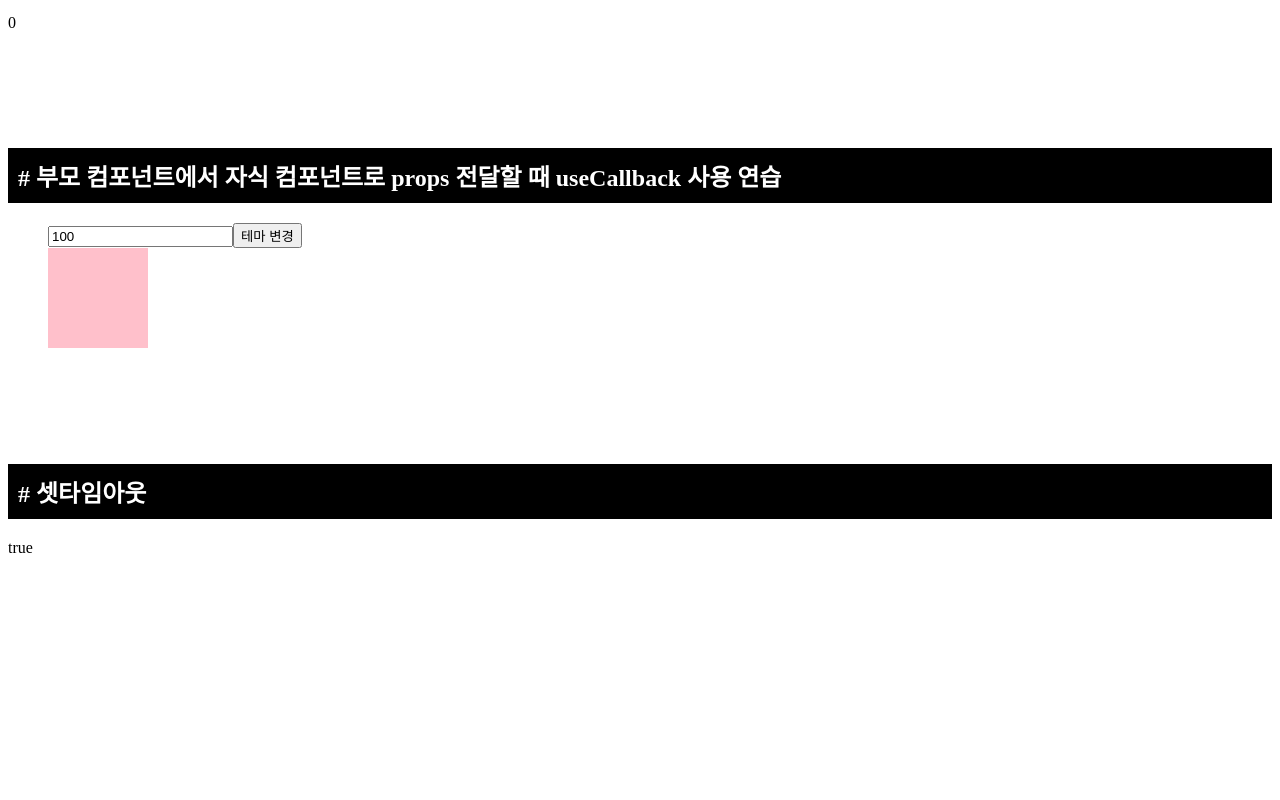
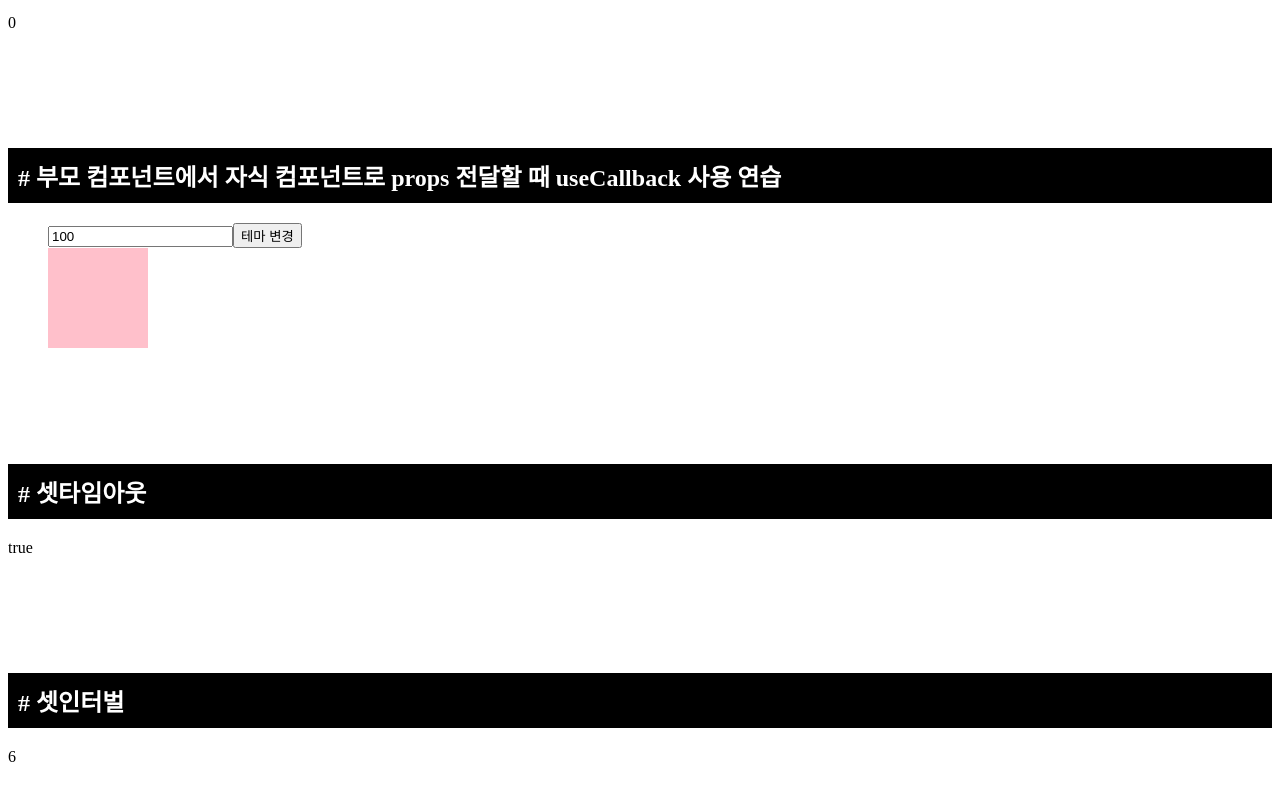
Before and after one commit to wangkodok/react-toy, a React (Vite) app: page / in a window 1280 px wide. Shown: the part 5051-5851 px from the top of the page. Before the commit the page ends 5684 px from the top, so only its background shows below. Built offline with nearby package versions, Linux system fonts and the light colour scheme.

Commit message:
셋인터벌 코드

```diff
--- a/src/App.jsx
+++ b/src/App.jsx
@@ -23,6 +23,7 @@ import UseCallbackSetTimeout from "./UseCallbackSetTimeout";
 import UseCallbackParentComponent from "./UseCallbackParentComponent";
 import UseCallbackParentBox from "./UseCallbackChildBox/UseCallbackParentBox";
 import SetTimeOut from "./SetTimeOut";
+import SetInterval from "./SetInterval";
 
 export default function App() {
   return (
@@ -52,6 +53,7 @@ export default function App() {
       <UseCallbackParentComponent />
       <UseCallbackParentBox />
       <SetTimeOut />
+      <SetInterval />
     </div>
   );
 }
--- /dev/null
+++ b/src/SetInterval.jsx
@@ -0,0 +1,26 @@
+import { useState } from "react";
+
+export default function SetInterval() {
+  const [count, setCount] = useState(0);
+
+  setInterval(() => {
+    setCount(count + 1);
+  }, 1000);
+
+  console.log(count);
+
+  // setTimeout(() => {
+  //   setCount((item) => {
+  //     return item + 1;
+  //   });
+  // }, 1000);
+
+  // console.log(count);
+
+  return (
+    <section>
+      <h1># 셋인터벌</h1>
+      <p>{count}</p>
+    </section>
+  );
+}
```
